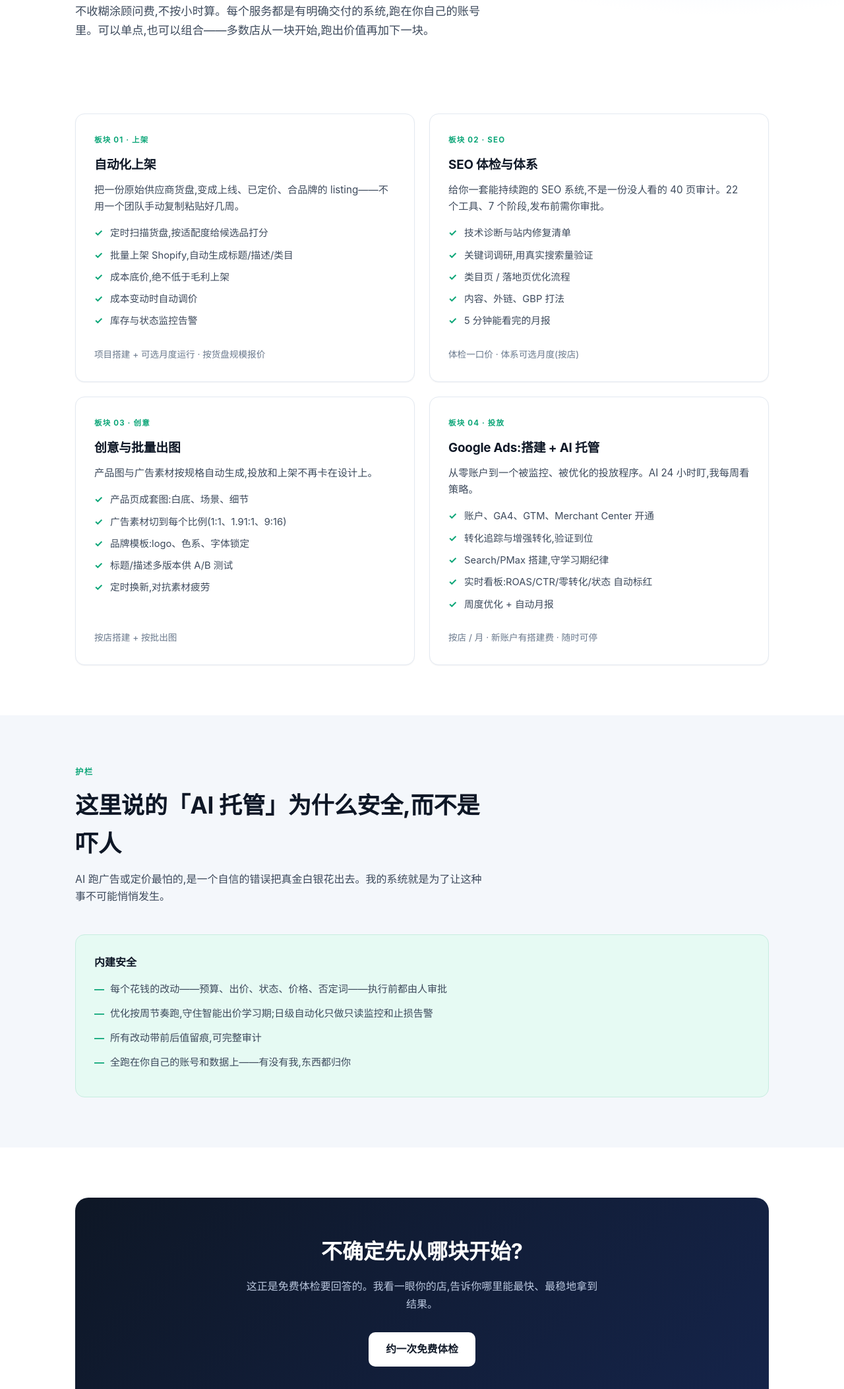
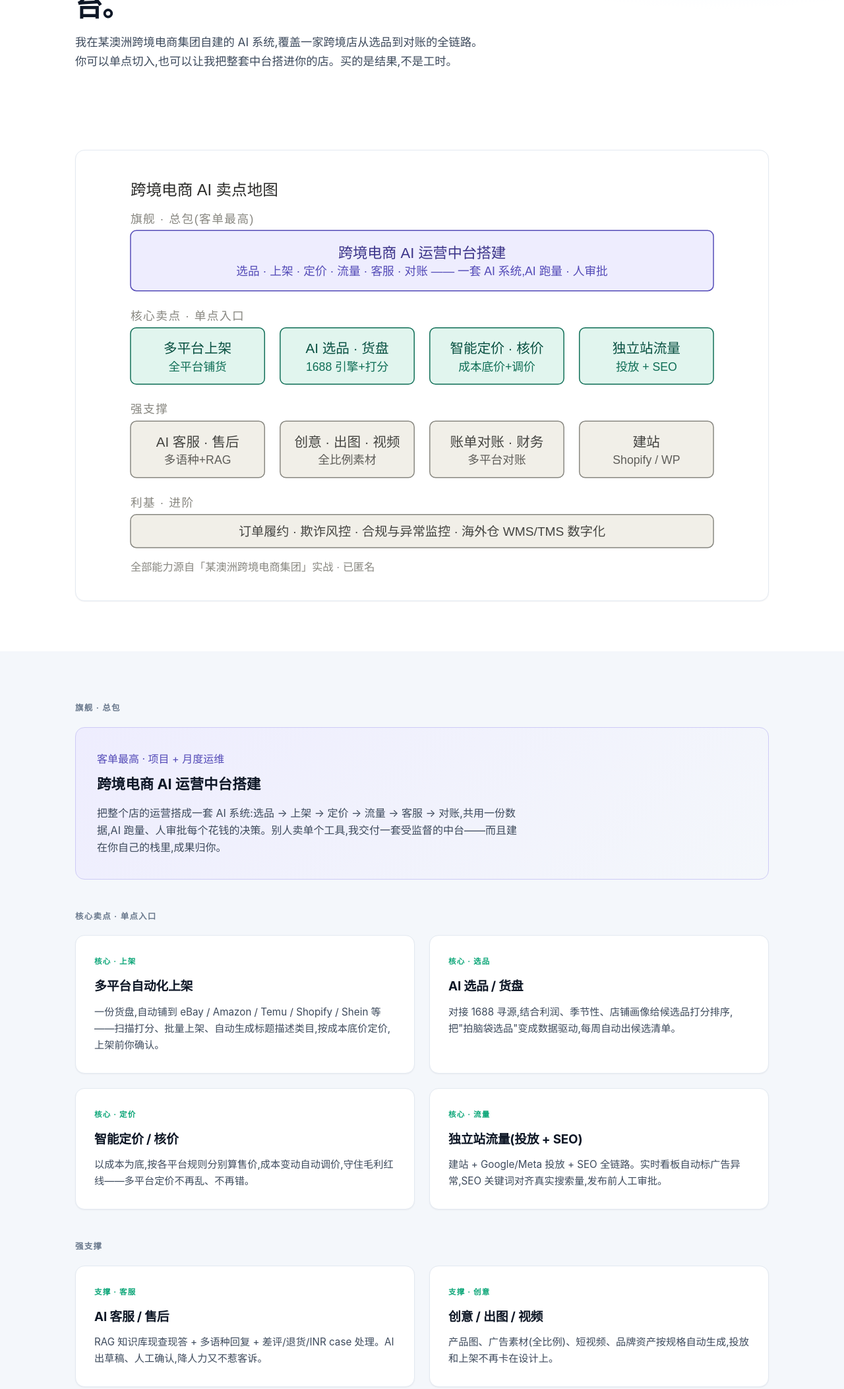
Before and after one commit to yfgrowthstudio/yfgrowthstudio.github.io, a plain HTML site: page services.html in a window 1280 px wide. Shown: the part 220-2325 px from the top of the page at 66% size. Drawn offline with Linux system fonts and the light colour scheme.

Commit message:
Expand services to full selling-points map (flagship + core 4 + support 4 + niche), align home

```diff
--- a/services.html
+++ b/services.html
@@ -4,8 +4,19 @@
 <meta charset="UTF-8">
 <meta name="viewport" content="width=device-width, initial-scale=1.0">
 <title>服务 — YF Growth Studio</title>
-<meta name="description" content="自动化上架、SEO 体系、创意出图、Google Ads 投放——产品化的电商增长服务,每个花钱的动作都有人审。">
+<meta name="description" content="跨境电商 AI 服务:旗舰 AI 运营中台搭建,核心四块(上架/选品/定价/独立站流量),强支撑(客服/创意/对账/建站)。每个花钱的动作都有人审。">
 <link rel="stylesheet" href="assets/style.css">
+<style>
+  .map{background:#fff;border:1px solid var(--line);border-radius:var(--radius);padding:24px;box-shadow:var(--shadow);margin-top:8px}
+  .map img{width:100%;height:auto;display:block}
+  .flagship{background:linear-gradient(135deg,#eeedfe 0%,#f4f7fb 100%);border:1px solid #cecbf6;border-radius:var(--radius);padding:34px 32px}
+  .flagship .tag{color:#534ab7}
+  .flagship h3{font-size:1.35rem;margin:8px 0 12px}
+  .flagship p{color:var(--ink-2);max-width:64ch}
+  .tier-label{font-size:.78rem;font-weight:700;letter-spacing:.1em;text-transform:uppercase;color:var(--muted);margin:46px 0 18px}
+  .niche{background:var(--bg-soft);border:1px solid var(--line);border-radius:var(--radius);padding:22px 26px;color:var(--ink-2);font-size:.95rem}
+  .niche b{color:var(--ink)}
+</style>
 </head>
 <body>
 
@@ -27,80 +38,88 @@
 <section class="pagehead">
   <div class="wrap">
     <div class="eyebrow">服务</div>
-    <h1>买的是结果,不是工时。</h1>
-    <p>不收糊涂顾问费,不按小时算。每个服务都是有明确交付的系统,跑在你自己的账号里。可以单点,也可以组合——多数店从一块开始,跑出价值再加下一块。</p>
+    <h1>从一个模块,到一整套 AI 运营中台。</h1>
+    <p>我在某澳洲跨境电商集团自建的 AI 系统,覆盖一家跨境店从选品到对账的全链路。你可以单点切入,也可以让我把整套中台搭进你的店。买的是结果,不是工时。</p>
   </div>
 </section>
 
 <section>
   <div class="wrap">
-    <div class="grid2">
-
-      <div class="card">
-        <div class="tag">板块 01 · 上架</div>
-        <h3>自动化上架</h3>
-        <p>把一份原始供应商货盘,变成上线、已定价、合品牌的 listing——不用一个团队手动复制粘贴好几周。</p>
-        <ul>
-          <li>定时扫描货盘,按适配度给候选品打分</li>
-          <li>批量上架 Shopify,自动生成标题/描述/类目</li>
-          <li>成本底价,绝不低于毛利上架</li>
-          <li>成本变动时自动调价</li>
-          <li>库存与状态监控告警</li>
-        </ul>
-        <div class="fee">项目搭建 + 可选月度运行 · 按货盘规模报价</div>
-      </div>
-
-      <div class="card">
-        <div class="tag">板块 02 · SEO</div>
-        <h3>SEO 体检与体系</h3>
-        <p>给你一套能持续跑的 SEO 系统,不是一份没人看的 40 页审计。22 个工具、7 个阶段,发布前需你审批。</p>
-        <ul>
-          <li>技术诊断与站内修复清单</li>
-          <li>关键词调研,用真实搜索量验证</li>
-          <li>类目页 / 落地页优化流程</li>
-          <li>内容、外链、GBP 打法</li>
-          <li>5 分钟能看完的月报</li>
-        </ul>
-        <div class="fee">体检一口价 · 体系可选月度(按店)</div>
-      </div>
-
-      <div class="card">
-        <div class="tag">板块 03 · 创意</div>
-        <h3>创意与批量出图</h3>
-        <p>产品图与广告素材按规格自动生成,投放和上架不再卡在设计上。</p>
-        <ul>
-          <li>产品页成套图:白底、场景、细节</li>
-          <li>广告素材切到每个比例(1:1、1.91:1、9:16)</li>
-          <li>品牌模板:logo、色系、字体锁定</li>
-          <li>标题/描述多版本供 A/B 测试</li>
-          <li>定时换新,对抗素材疲劳</li>
-        </ul>
-        <div class="fee">按店搭建 + 按批出图</div>
-      </div>
-
-      <div class="card">
-        <div class="tag">板块 04 · 投放</div>
-        <h3>Google Ads:搭建 + AI 托管</h3>
-        <p>从零账户到一个被监控、被优化的投放程序。AI 24 小时盯,我每周看策略。</p>
-        <ul>
-          <li>账户、GA4、GTM、Merchant Center 开通</li>
-          <li>转化追踪与增强转化,验证到位</li>
-          <li>Search/PMax 搭建,守学习期纪律</li>
-          <li>实时看板:ROAS/CTR/零转化/状态 自动标红</li>
-          <li>周度优化 + 自动月报</li>
-        </ul>
-        <div class="fee">按店 / 月 · 新账户有搭建费 · 随时可停</div>
-      </div>
-
+    <div class="map">
+      <img src="assets/diagrams/selling_points_map_zh.svg" alt="跨境电商 AI 卖点地图:旗舰 AI 运营中台总包,核心四块(上架/选品/定价/独立站流量),强支撑(客服/创意/对账/建站),利基进阶">
     </div>
   </div>
 </section>
 
 <section class="soft">
   <div class="wrap">
+    <div class="tier-label" style="margin-top:0">旗舰 · 总包</div>
+    <div class="flagship">
+      <div class="tag">客单最高 · 项目 + 月度运维</div>
+      <h3>跨境电商 AI 运营中台搭建</h3>
+      <p>把整个店的运营搭成一套 AI 系统:选品 → 上架 → 定价 → 流量 → 客服 → 对账,共用一份数据,AI 跑量、人审批每个花钱的决策。别人卖单个工具,我交付一套受监督的中台——而且建在你自己的栈里,成果归你。</p>
+    </div>
+
+    <div class="tier-label">核心卖点 · 单点入口</div>
+    <div class="grid2">
+      <div class="card">
+        <div class="tag">核心 · 上架</div>
+        <h3>多平台自动化上架</h3>
+        <p>一份货盘,自动铺到 eBay / Amazon / Temu / Shopify / Shein 等——扫描打分、批量上架、自动生成标题描述类目,按成本底价定价,上架前你确认。</p>
+      </div>
+      <div class="card">
+        <div class="tag">核心 · 选品</div>
+        <h3>AI 选品 / 货盘</h3>
+        <p>对接 1688 寻源,结合利润、季节性、店铺画像给候选品打分排序,把"拍脑袋选品"变成数据驱动,每周自动出候选清单。</p>
+      </div>
+      <div class="card">
+        <div class="tag">核心 · 定价</div>
+        <h3>智能定价 / 核价</h3>
+        <p>以成本为底,按各平台规则分别算售价,成本变动自动调价,守住毛利红线——多平台定价不再乱、不再错。</p>
+      </div>
+      <div class="card">
+        <div class="tag">核心 · 流量</div>
+        <h3>独立站流量(投放 + SEO)</h3>
+        <p>建站 + Google/Meta 投放 + SEO 全链路。实时看板自动标广告异常,SEO 关键词对齐真实搜索量,发布前人工审批。</p>
+      </div>
+    </div>
+
+    <div class="tier-label">强支撑</div>
+    <div class="grid2">
+      <div class="card">
+        <div class="tag">支撑 · 客服</div>
+        <h3>AI 客服 / 售后</h3>
+        <p>RAG 知识库现查现答 + 多语种回复 + 差评/退货/INR case 处理。AI 出草稿、人工确认,降人力又不惹客诉。</p>
+      </div>
+      <div class="card">
+        <div class="tag">支撑 · 创意</div>
+        <h3>创意 / 出图 / 视频</h3>
+        <p>产品图、广告素材(全比例)、短视频、品牌资产按规格自动生成,投放和上架不再卡在设计上。</p>
+      </div>
+      <div class="card">
+        <div class="tag">支撑 · 财务</div>
+        <h3>账单对账 / 财务自动化</h3>
+        <p>多平台账单核对、发票核销、COGS 核算、提现跟踪。跨境对账这个隐形大坑,我把它系统化了。</p>
+      </div>
+      <div class="card">
+        <div class="tag">支撑 · 建站</div>
+        <h3>建站(Shopify / WordPress)</h3>
+        <p>建站 + 追踪与 SEO 地基 + GMC 对接,上线你签字。建的是能投流、能做 SEO 的经营底座,不是套模板。</p>
+      </div>
+    </div>
+
+    <div class="tier-label">利基 · 进阶</div>
+    <div class="niche">
+      <b>订单履约自动化 + 欺诈风控</b> · <b>合规与异常监控</b>(平台政策/知识产权预审)· <b>海外仓 WMS/TMS 数字化</b> —— 看你是否有对应场景,可单独聊。
+    </div>
+  </div>
+</section>
+
+<section>
+  <div class="wrap">
     <div class="sec-head">
       <div class="eyebrow">护栏</div>
-      <h2>这里说的「AI 托管」为什么安全,而不是吓人</h2>
+      <h2>「AI 托管」为什么安全,而不是吓人</h2>
       <p>AI 跑广告或定价最怕的,是一个自信的错误把真金白银花出去。我的系统就是为了让这种事不可能悄悄发生。</p>
     </div>
     <div class="principles">
@@ -115,7 +134,7 @@
   </div>
 </section>
 
-<section>
+<section class="soft">
   <div class="wrap">
     <div class="band">
       <h2>不确定先从哪块开始?</h2>
```
Also changed, not shown: index.html (+16 -19 lines), assets/diagrams/selling_points_map_zh.png (added), assets/diagrams/selling_points_map_zh.svg (added).
